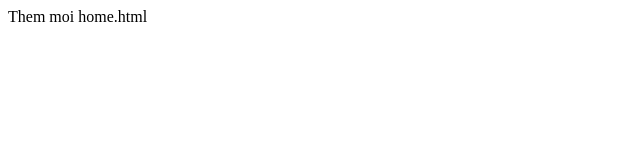
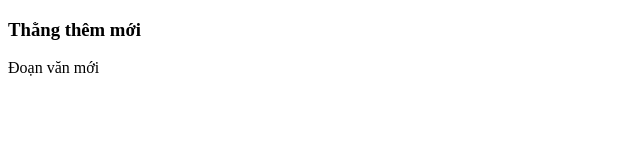
Before and after one commit to thichthihoc-ai/congngheweb, a plain HTML site: page home.html in a window 1280 px wide. Shown: the whole page, without its empty margins (0-640 px from the left). Drawn offline with Linux system fonts and the light colour scheme.

Commit message:
Vua sua home.html

```diff
--- a/home.html
+++ b/home.html
@@ -7,6 +7,7 @@
     <title>Document</title>
 </head>
 <body>
-    Them moi home.html
+    <h3>Thằng thêm mới</h3>
+    <p>Đoạn văn mới</p>
 </body>
 </html>
```
